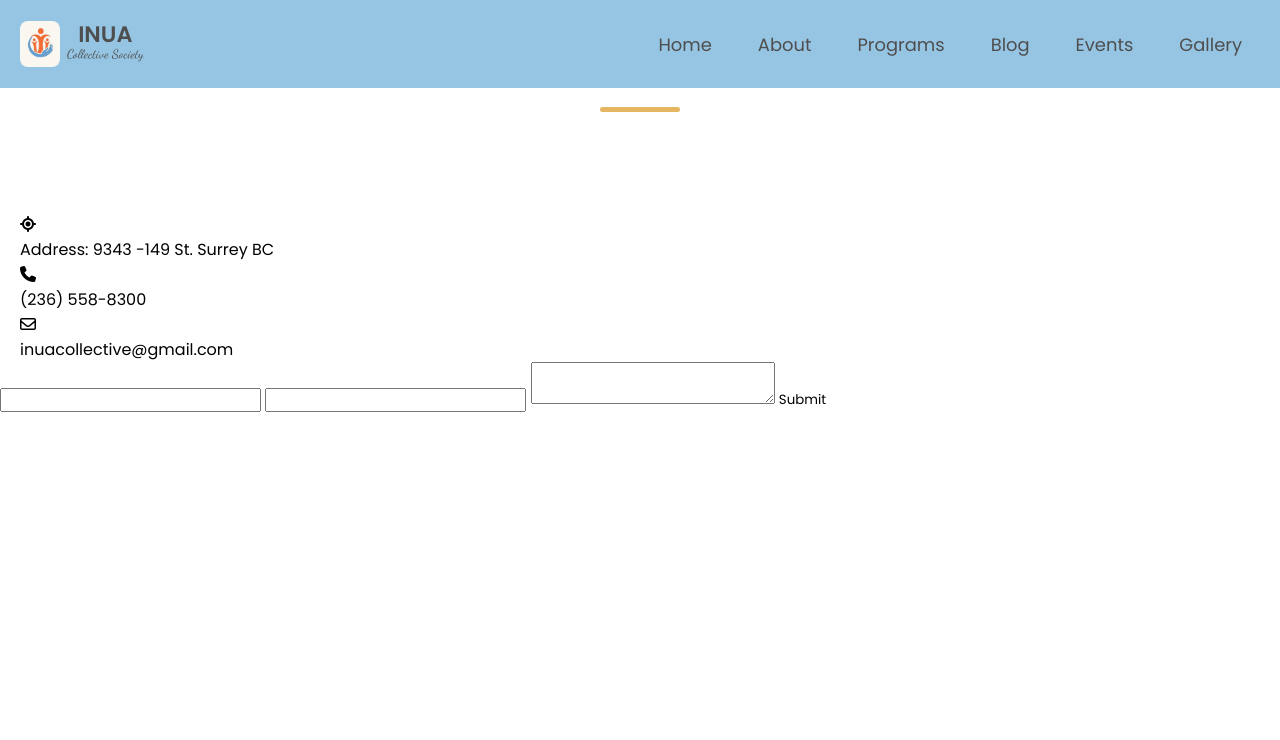
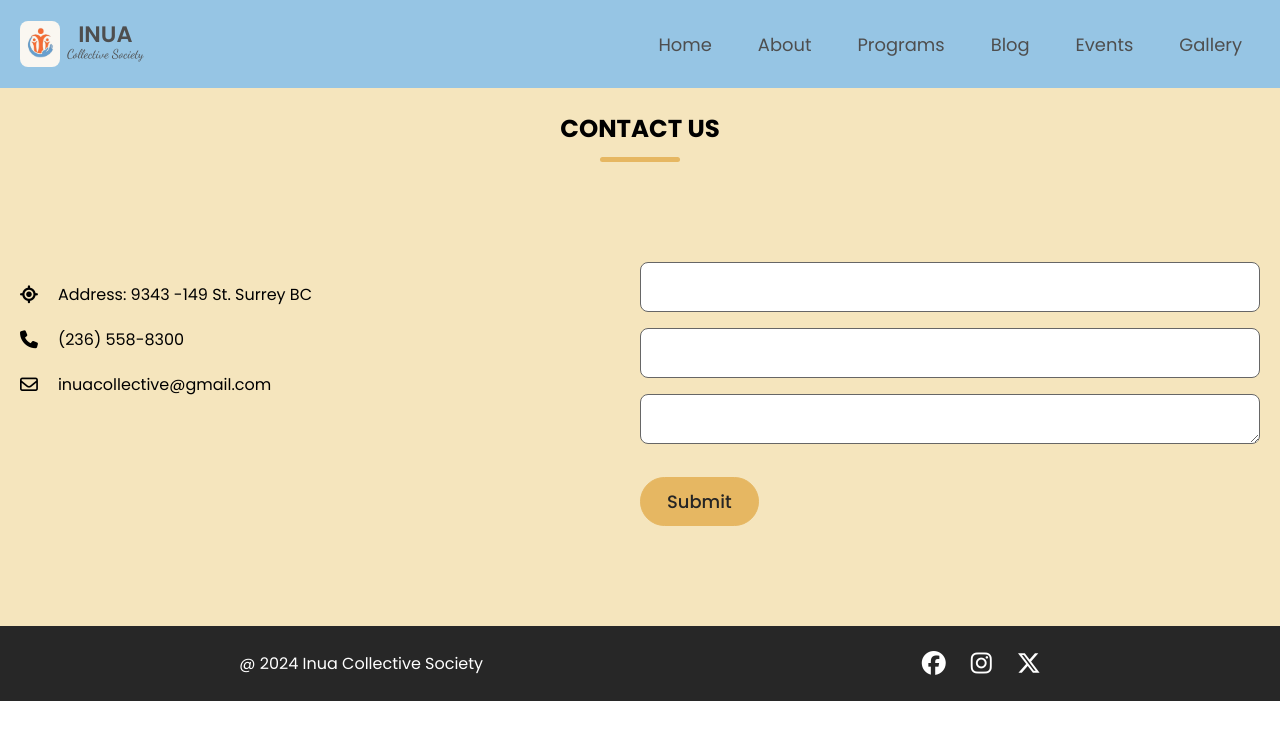
Before and after one commit to ShearStress021/inuaCollective, a Flask app: page /about in a window 1280 px wide. Shown: the top 740 px of the page. Run offline with Flask 3, Linux system fonts and the light colour scheme; some web fonts are replaced.

Commit message:
added footer

```diff
--- a/app.py
+++ b/app.py
@@ -6,4 +6,4 @@ app = Flask(__name__)
 create_app(app)
 
 if __name__ == "__main__":
-    app.run(debug=True)
+    app.run()
--- a/static/css/style.css
+++ b/static/css/style.css
@@ -486,6 +486,7 @@ header .navbar {
 }
 
 .testimonial-section .testimonial {
+    user-select: none;
     display: flex;
     flex-direction: column;
     padding: 35px;
@@ -554,6 +555,106 @@ header .navbar {
 
 .gallery-section .gallery-item:hover .gallery-image {
     transform: scale(1.3);
+}
+
+/* ----------------About css------------ */
+.contact-section {
+    padding: 50px 0 100px;
+    background: #f5e5bd;
+}
+
+.contact-section .section-content {
+    display: flex;
+    gap: 48px;
+    align-items: flex-start;
+    justify-content: space-between;
+
+}
+
+.contact-section .contact-info-list .contact-info {
+    display: flex;
+    gap: 20px;
+    margin: 20px 0;
+    align-items: center;
+}
+
+.contact-section .contact-info-list .contact-info i {
+    font-size: 1.12rem;
+
+}
+
+.contact-section .contact-form {
+    max-width: 50%;
+}
+
+.contact-section .contact-form .form-input {
+    width: 100%;
+    height: 50px;
+    padding: 0 12px;
+    outline: none;
+    margin-bottom: 16px;
+    background: #fff;
+    border-radius: 8px;
+    border: 1px solid #666;
+}
+
+.contact-section .contact-form .form-input:focus {
+    border-color: orange;
+}
+
+.contact-section .contact-form textarea {
+    height: 100px;
+    padding: 12px;
+    resize: vertical;
+
+}
+
+.contact-section .contact-form .submit-button {
+    padding: 10px 26px;
+    margin-top: 10px;
+    color: #252525;
+    font-size: 1.12rem;
+    font-weight: 500;
+    background: rgb(230, 183, 98);
+    border-radius: 30px;
+    border: 1px solid rgb(230, 183, 98);
+    transition: 0.3s ease;
+}
+
+.contact-section .contact-form .submit-button:hover {
+    color: rgb(230, 183, 98);
+    background: transparent;
+}
+
+/* ---------------Footer section----------0 */
+.footer-section {
+    padding: 20px 0;
+    background: #272727;
+}
+
+.footer-section .section-content {
+    display: flex;
+    align-items: center;
+    justify-content: space-around;
+}
+
+.footer-section .social-link-list {
+    display: flex;
+    gap: 25px;
+
+}
+
+.footer-section .social-link-list .social-link {
+    font-size: 1.5rem;
+}
+
+.footer-section .social-link-list .social-link:hover {
+    color: rgb(230, 183, 98);
+}
+
+.footer-section :where(.copyright-text, .social-link) {
+    color: #fff;
+    transition: 0.2s ease;
 }
 
 /* Responsiveness for max width 900px  */
@@ -627,7 +728,8 @@ header .navbar {
     }
 
     .hero-section .hero-details :is(.description),
-    .home-section .home-details {
+    .home-section .home-details,
+    .contact-section .contact-form {
         max-width: 100%;
     }
 
@@ -662,6 +764,11 @@ header .navbar {
         width: calc(100% / 2 - 30px);
     }
 
+    .contact-section .section-content {
+        flex-direction: column;
+        align-items: center;
+    }
+
 }
 
 @media screen and (max-width: 640px) {
@@ -683,4 +790,9 @@ header .navbar {
         width: 100%;
     }
 
+    .footer-section .section-content {
+        flex-direction: column;
+        gap: 20px;
+    }
+
 }
--- a/templates/about.html
+++ b/templates/about.html
@@ -7,30 +7,32 @@
         <h2 class="section-title">Contact Us</h2>
         <div class="section-content">
             <ul class="contact-info-list">
-                <li class="contact-info-list">
+                <li class="contact-info">
                     <i class="fa-solid fa-location-crosshairs"></i>
                     <p>Address: 9343 -149
                         St. Surrey BC</p>
                 </li>
-                <li class="contact-info-list">
+                <li class="contact-info">
                     <i class="fa-solid fa-phone"></i>
                     <p>(236) 558-8300</p>
                 </li>
-                <li class="contact-info-list">
+                <li class="contact-info">
                     <i class="fa-regular fa-envelope"></i>
                     <p> inuacollective@gmail.com</p>
                 </li>
+            </ul>
+            <form action="#" class="contact-form">
+                <input type="text" placeholder="Your Name" class="form-input" required>
+                <input type="email" placeholder="Your Email" class="form-input" required>
+                <textarea name="" id="" placeholder="Your Message" class="form-input" required></textarea>
+                <button class="submit-button"> Submit</button>
+
+
+            </form>
 
         </div>
-        <form action="#" class="contact-form">
-            <input type="text" placeholder="Your Name" class="form-input" required>
-            <input type="email" placeholder="Your Email" class="form-input" required>
-            <textarea name="" id="" placeholder="Your Message" class="form-input" required></textarea>
-            <button class="submit-button"> Submit</button>
 
 
-        </form>
-        </ul>
     </section>
 </main>
 
--- a/templates/base.html
+++ b/templates/base.html
@@ -71,6 +71,19 @@
     {% block content %}
     {% endblock %}
 
+    <footer class="footer-section">
+        <div class="section-content">
+            <p class="copyright-text">@ 2024 Inua Collective Society</p>
+
+            <div class="social-link-list">
+                <a href="" class="social-link"><i class="fa-brands fa-facebook"></i></a>
+                <a href="" class="social-link"><i class="fa-brands fa-instagram"></i></a>
+                <a href="" class="social-link"><i class="fa-brands fa-x-twitter"></i></a>
+            </div>
+
+        </div>
+    </footer>
+
     <!-- script Swipper Link -->
 
     <script src="https://cdn.jsdelivr.net/npm/swiper@11/swiper-bundle.min.js"></script>
```
